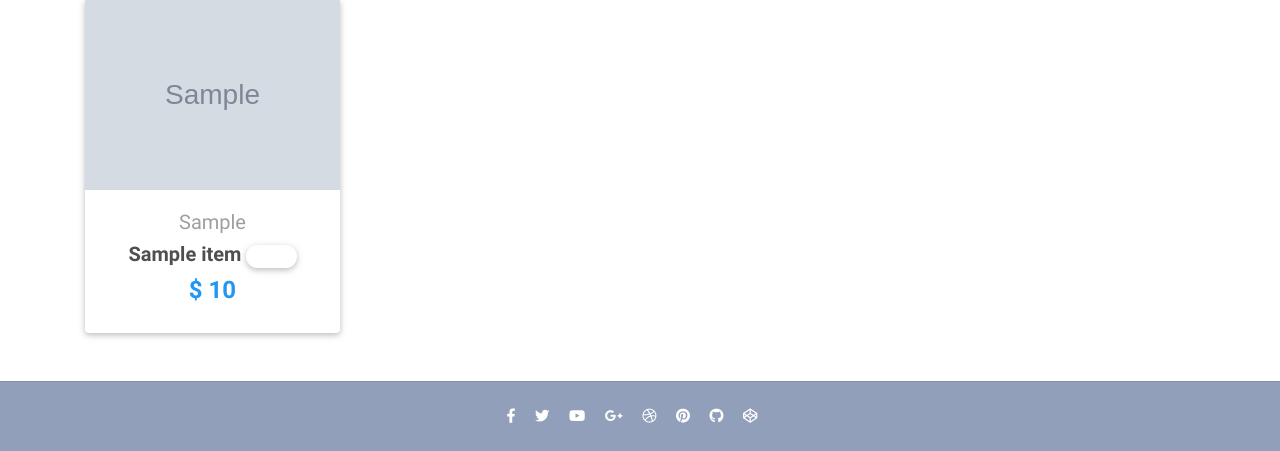
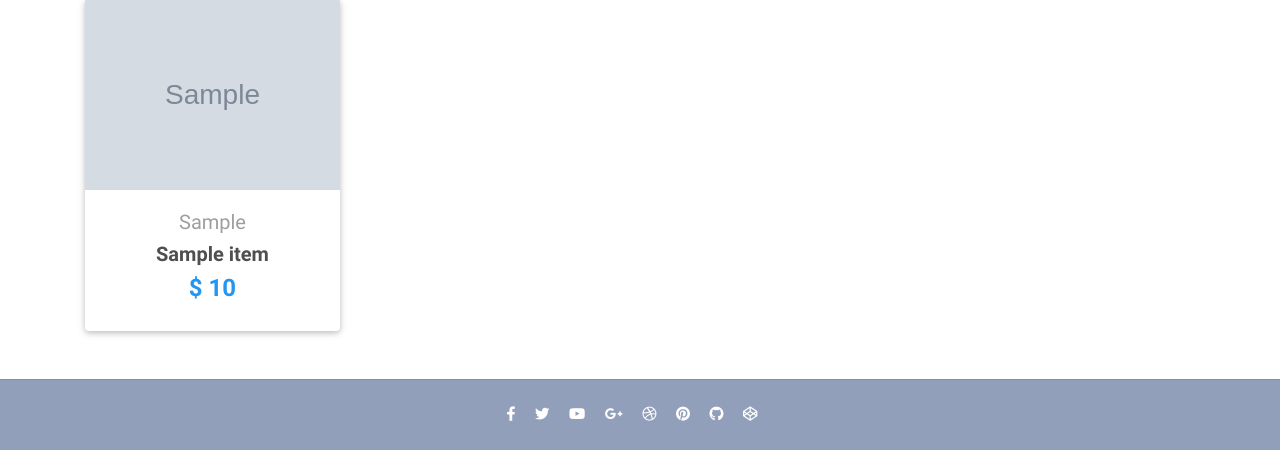
Before and after one commit to williampalacios/boed, a Django app: template templates/home-page.html in a window 1280 px wide. Shown: the part 675-1126 px from the top of the page. Run offline with Django 3.2, Linux system fonts and the light colour scheme; the template is opened without the code that fills it: most values are stand-ins (such as "Sample title", 1, 10 or a date in 2020); grey boxes marked "Sample" are stand-in pictures; parts of the project's set-up code (start-up, migrations or seed data) failed here and were passed over; some libraries are stand-ins or nearby versions.

Commit message:
quitando label

```diff
--- a/core/models.py
+++ b/core/models.py
@@ -16,7 +16,7 @@ class Item(models.Model):
     price = models.FloatField()
     discount_price = models.FloatField(blank=True, null=True)
     category = models.CharField(choices=CATEGORY_CHOICES, max_length=1)
-    label = models.CharField(choices=LABEL_CHOICES, max_length=1)
+    #label = models.CharField(choices=LABEL_CHOICES, max_length=1)
     image = models.CharField(max_length=250, null=True, blank=True)
     description = models.TextField()
 
--- a/templates/home-page.html
+++ b/templates/home-page.html
@@ -189,7 +189,8 @@
               <h5>
                 <strong>
                   <a href="{{ item.get_absolute_url }}" class="dark-grey-text">{{ item.title }}
-                    <span class="badge badge-pill {{ item.get_label_display }}-color">NEW</span>
+                    {% comment %}<span
+                      class="badge badge-pill {{ item.get_label_display }}-color">NEW</span>{% endcomment %}
                   </a>
                 </strong>
               </h5>
```
